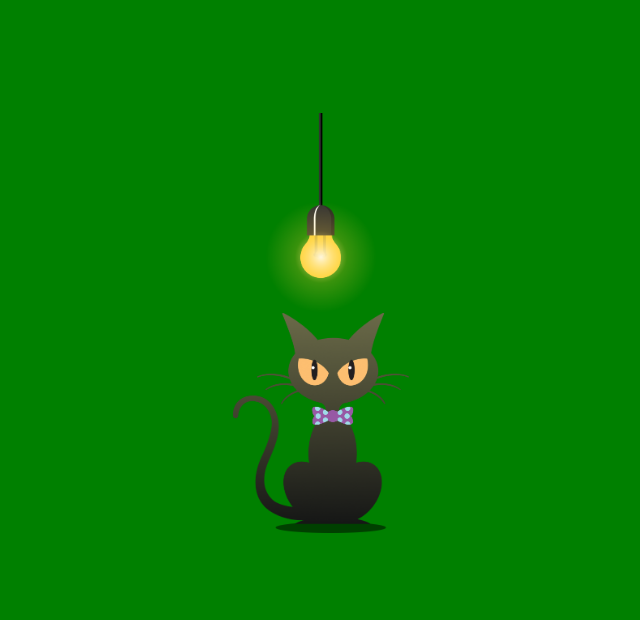
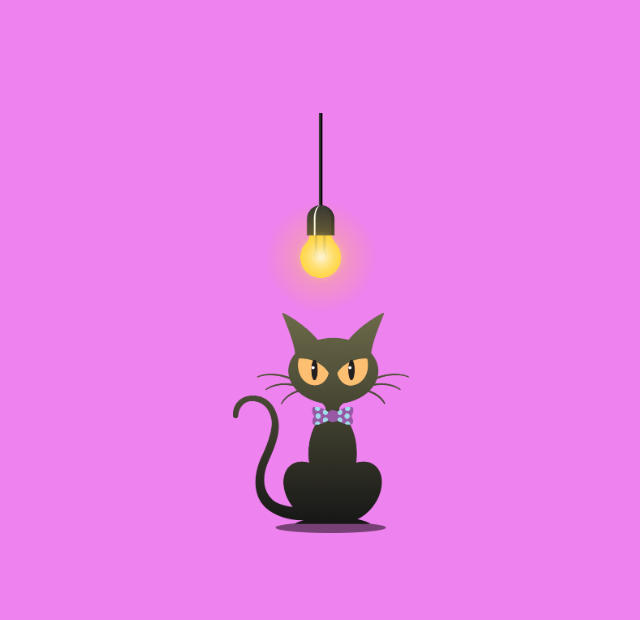
Before and after one commit to Shabeena-18/CatEyes, a plain HTML site: page index.html in a window 1280 px wide. Shown: the top 620 px of the page, without its empty margins (319-959 px from the left). Drawn offline with nearby package versions, Linux system fonts and the light colour scheme.

Commit message:
Change background color from green to violet

```diff
--- a/style.css
+++ b/style.css
@@ -1,5 +1,5 @@
 .containers{
-    background-color: green;
+    background-color: violet;
     height:100vh;
     display: flex;
     flex-direction: column;
```
